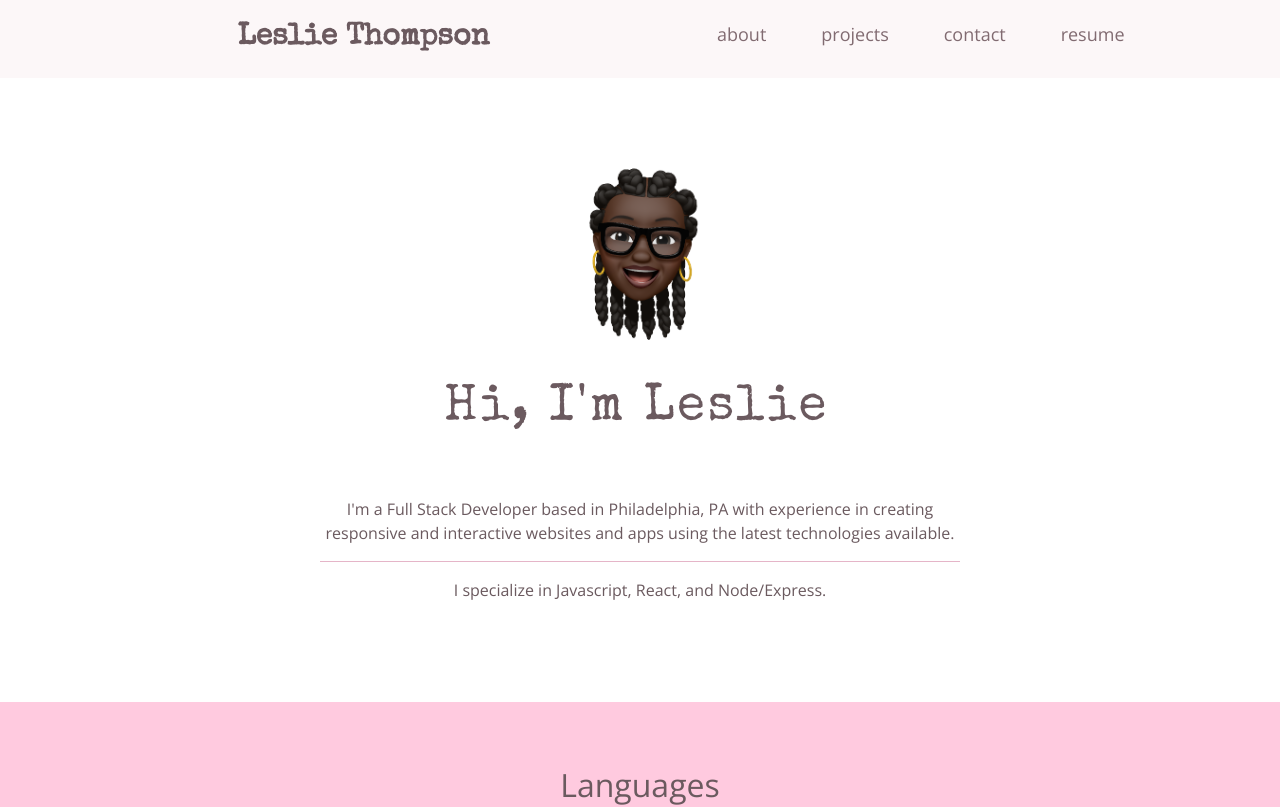
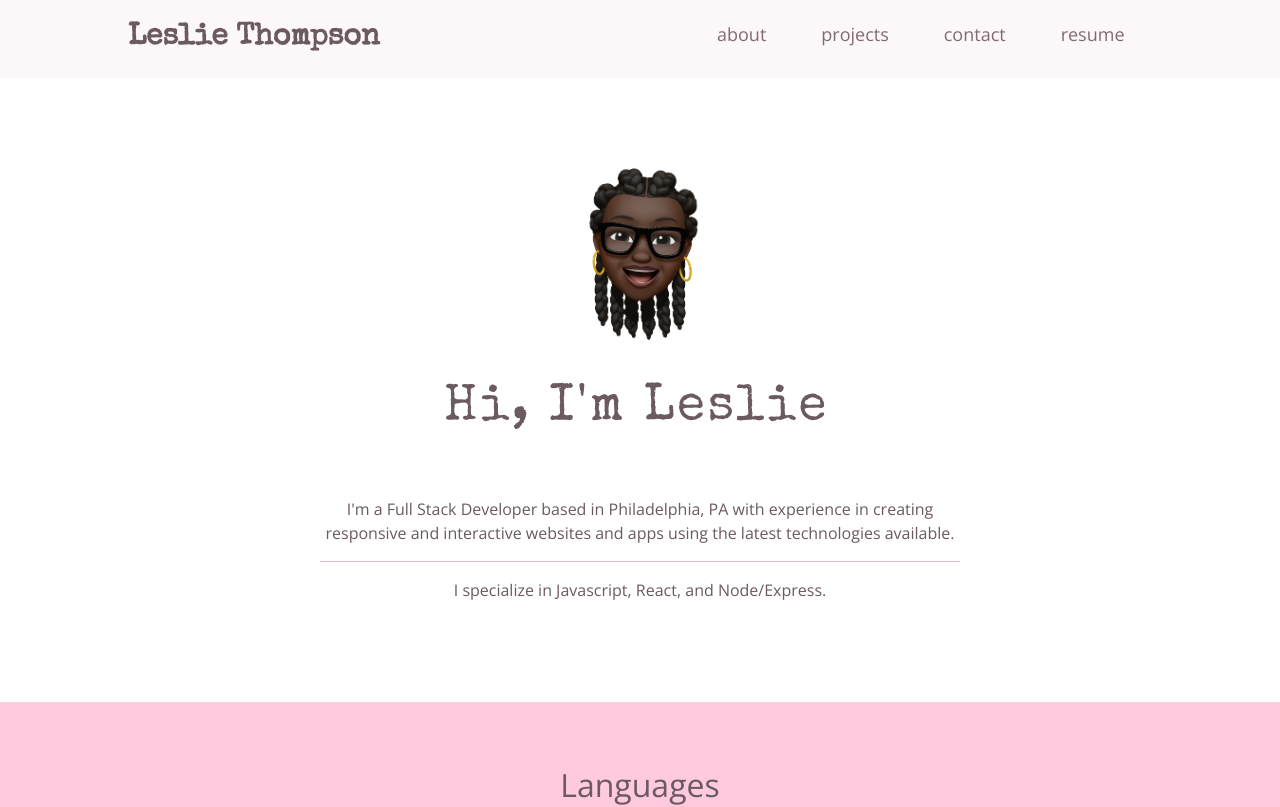
Before and after one commit to LCRT215/Portfolio, a React (Create React App) app: page / in a window 1280 px wide. Shown: the top 807 px of the page. Built offline with nearby package versions, Linux system fonts and the light colour scheme; a web font is replaced by a local one.

Commit message:
nav bug fixed

```diff
--- a/src/components/Nav/Nav.css
+++ b/src/components/Nav/Nav.css
@@ -21,9 +21,9 @@
   -ms-flex-line-pack: start;
   align-content: flex-start;
   font-family: "Special Elite", cursive;
-  width: 300px;
   font-weight: bolder;
   color: #6b5a5f;
+  width: 40%;
   /* margin-bottom: 200px; */
 }
 
--- a/src/components/Nav/Nav.scss
+++ b/src/components/Nav/Nav.scss
@@ -75,9 +75,10 @@
   -ms-flex-line-pack: start;
   align-content: flex-start;
   font-family: "Special Elite", cursive;
-  width: 300px;
+  // width: 300px;
   font-weight: bolder;
   color: #6b5a5f;
+  width: 40%;
   /* margin-bottom: 200px; */
 }
 
```
Also changed, not shown: 1 other file (tests, documents, lock files or other folders).
